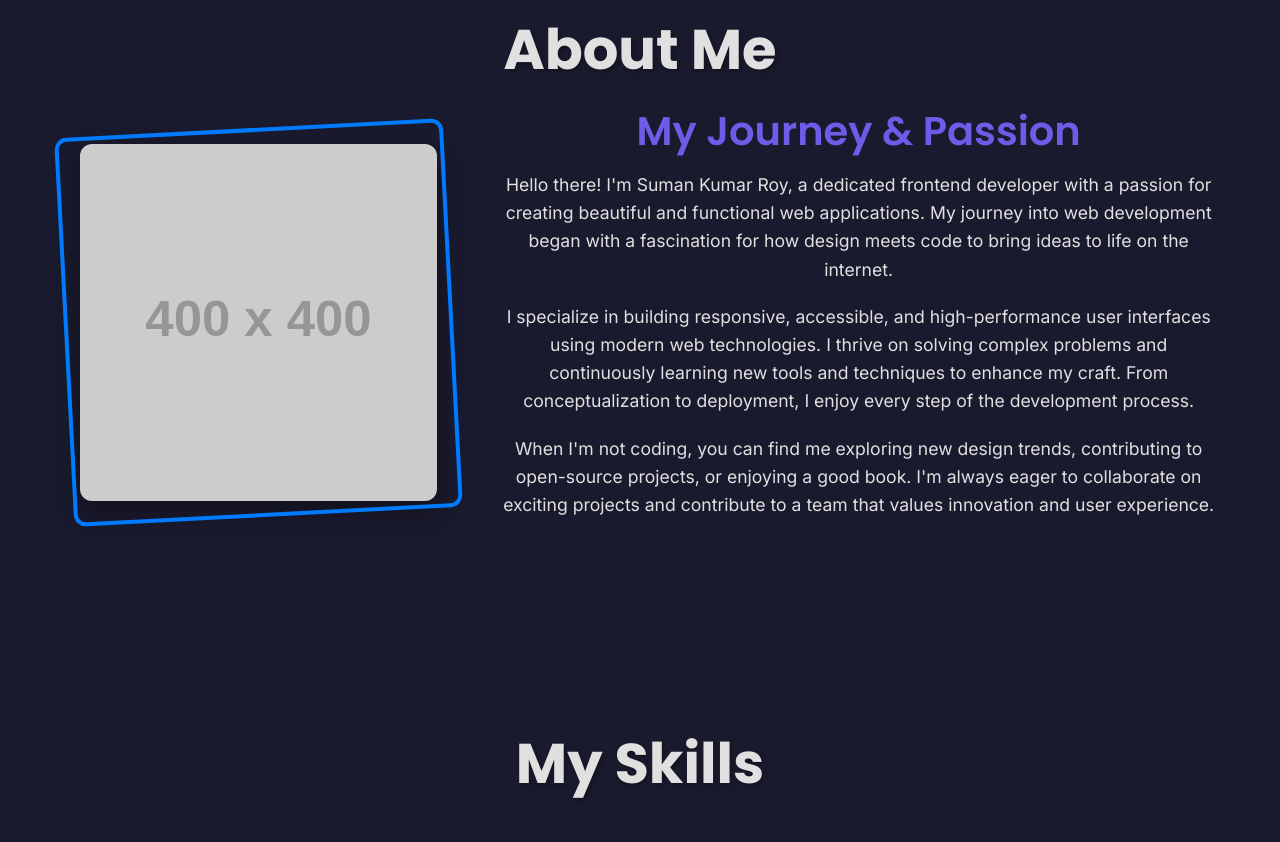
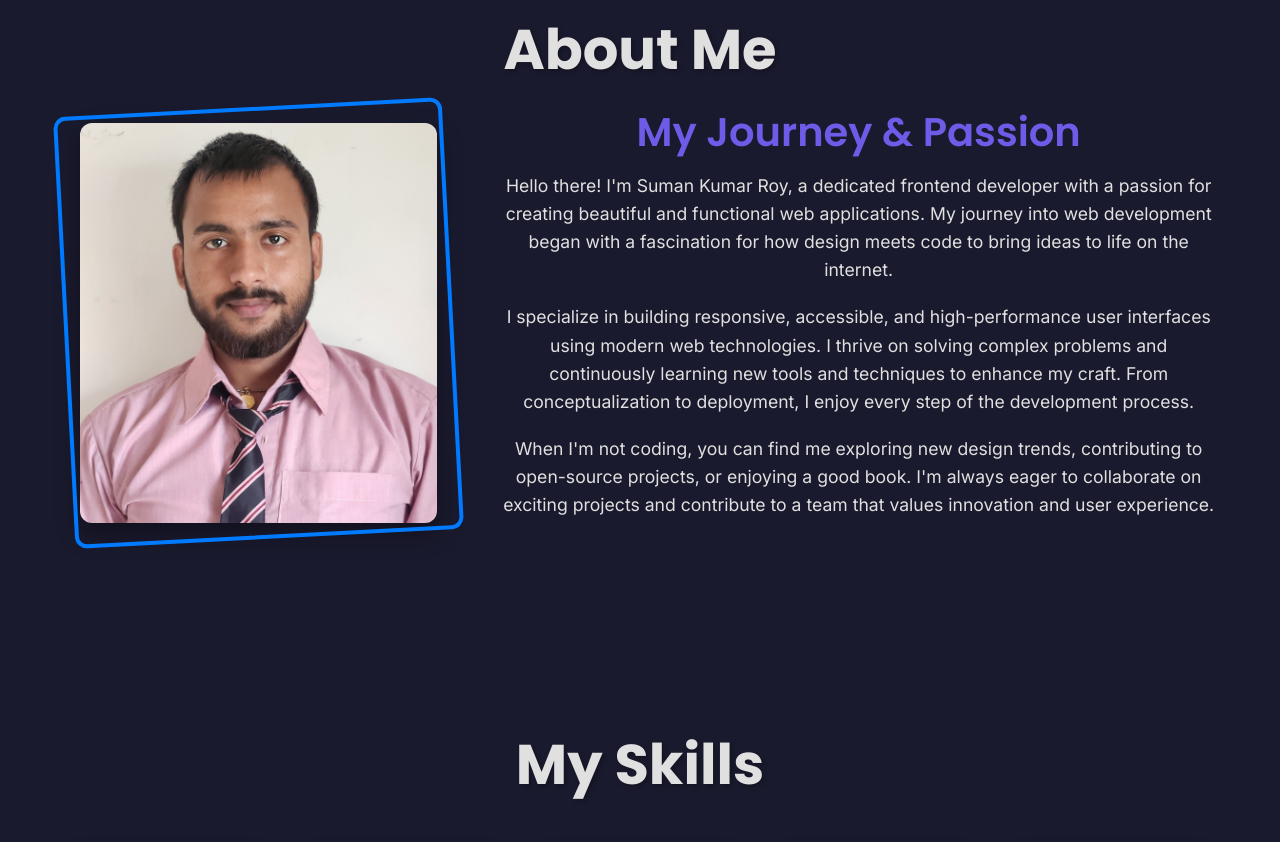
Before and after one commit to 1amshivam/Portfolio, a plain HTML site: page index.html in a window 1280 px wide. Shown: the part 880-1722 px from the top of the page. Drawn offline with nearby package versions, Linux system fonts and the light colour scheme; placeholder pictures from the web are drawn by us.

Commit message:
pic added

```diff
--- a/index.html
+++ b/index.html
@@ -73,7 +73,7 @@
                 <h2 class="heading-primary">About Me</h2>
                 <div class="about-content">
                     <div class="about-image">
-                        <img src="https://placehold.co/400x400/007bff/FFFFFF?text=Suman+Roy" alt="Suman Kumar Roy Profile Picture">
+                        <img src="PictureSuman.jpg" alt="Suman Kumar Roy Profile Picture">
                     </div>
                     <div class="about-text">
                         <h3 class="heading-secondary">My Journey & Passion</h3>
```
